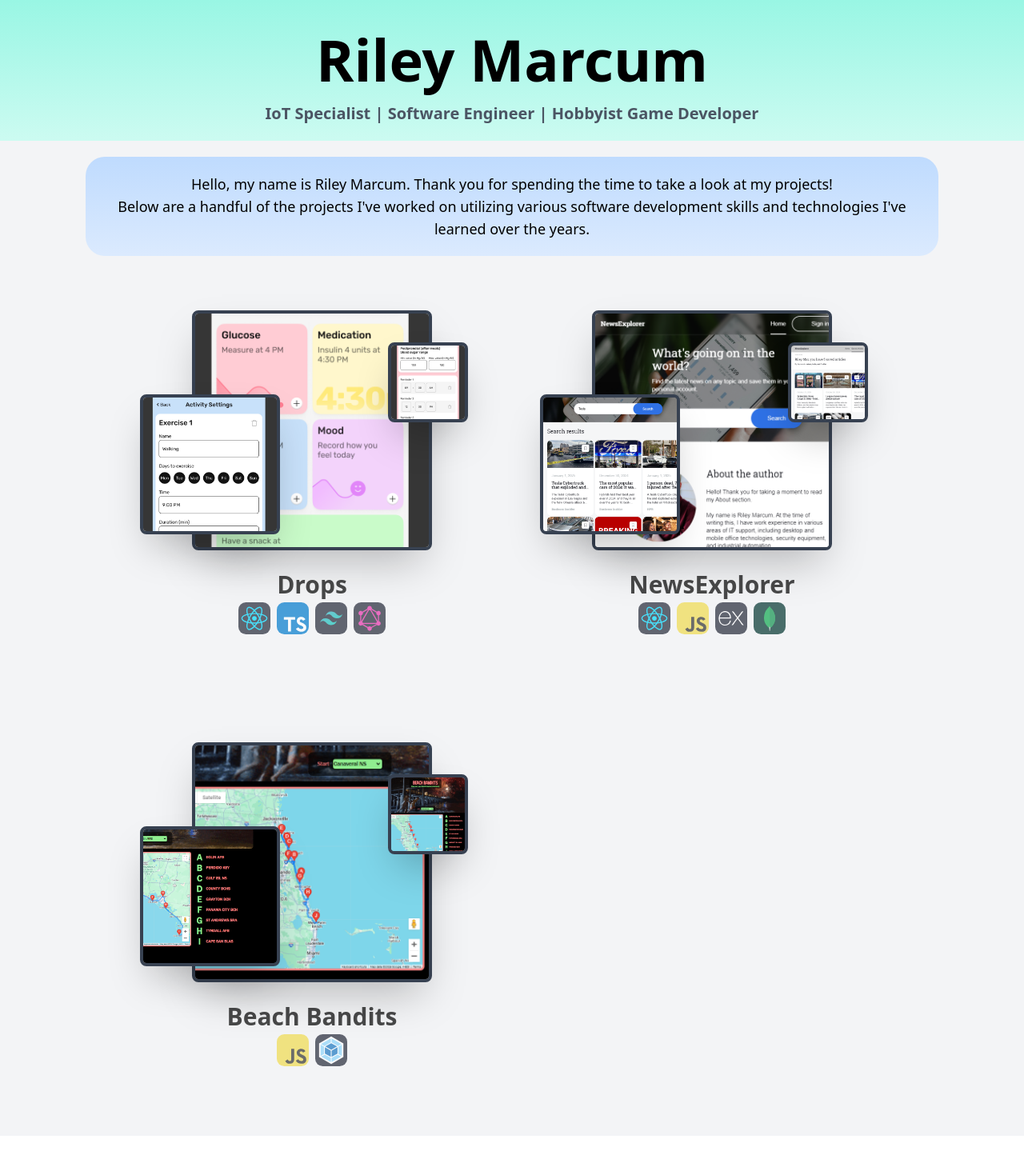
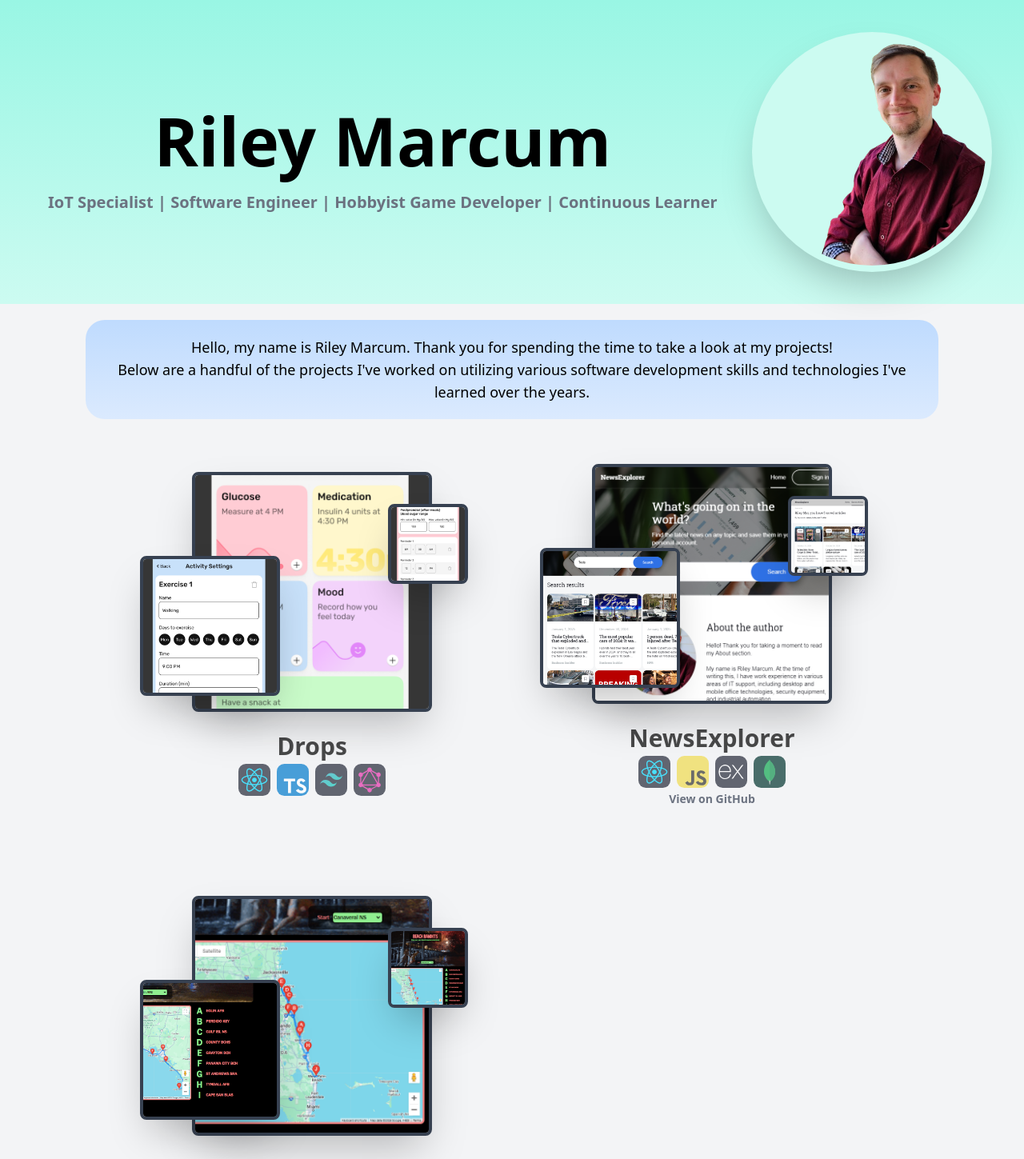
Before and after one commit to Aivaxela/portfolio, a React (Vite) app: page / in a window 1280 px wide. Shown: the top 1449 px of the page at 80% size. Before the commit the page ends 1420 px from the top, so only its background shows below. Built offline with nearby package versions, Linux system fonts and the light colour scheme.

Commit message:
style updates to header and cluster

```diff
--- a/src/components/Cluster.jsx
+++ b/src/components/Cluster.jsx
@@ -6,6 +6,7 @@ export function Cluster({
   imgSecondary,
   imgTertiary,
   skills,
+  repoLink,
 }) {
   const commonImageAttributes =
     "rounded-lg border-4 border-gray-700 shadow-2xl duration-500";
@@ -51,6 +52,14 @@ export function Cluster({
             />
           ))}
         </div>
+        <a
+          className="text-gray-500 text-sm pt-1 hover:text-pink-700 font-semibold duration-300"
+          href={repoLink}
+          target="_blank"
+          rel="noopener noreferrer"
+        >
+          {`${repoLink ? "View on GitHub" : ""}`}
+        </a>
       </div>
     </div>
   );
--- a/src/components/Clusters.jsx
+++ b/src/components/Clusters.jsx
@@ -38,8 +38,9 @@ export function Clusters() {
         imgPrimary={ne1}
         imgSecondary={ne2}
         imgTertiary={ne3}
-        link={"https://github.com/Aivaxela/news_explorer_frontend"}
+        link={"https://yournewsexplorer.crabdance.com/"}
         skills={[react, js, express, mongo]}
+        repoLink={"https://github.com/Aivaxela/news_explorer_frontend"}
       ></Cluster>
       <Cluster
         name="Beach Bandits"
@@ -47,8 +48,9 @@ export function Clusters() {
         imgPrimary={bb1}
         imgSecondary={bb2}
         imgTertiary={bb3}
-        link={"https://github.com/Aivaxela/beach-bandits"}
+        link={"https://aivaxela.github.io/beach-bandits/"}
         skills={[js, webpack]}
+        repoLink={"https://github.com/Aivaxela/beach-bandits"}
       ></Cluster>
     </div>
   );
--- a/src/components/Header.jsx
+++ b/src/components/Header.jsx
@@ -1,10 +1,22 @@
+import me from "../assets/me-removebg.png";
+
 export function Header() {
   return (
-    <header className="flex flex-col items-center bg-gradient-to-b from-teal-200 to-teal-100 p-5 w-full">
-      <h1 className="text-[72px] font-bold">Riley Marcum</h1>
-      <h2 className="text-xl font-semibold text-gray-600">
-        IoT Specialist | Software Engineer | Hobbyist Game Developer
-      </h2>
+    <header className="flex flex-col items-center bg-gradient-to-b p-10 from-teal-200 to-teal-100 w-full">
+      <div className="flex justify-between w-full">
+        <div className="flex flex-col justify-center text-center ml-5">
+          <h1 className="text-[84px] font-bold">Riley Marcum</h1>
+          <h2 className="text-xl font-semibold text-gray-500">
+            IoT Specialist | Software Engineer | Hobbyist Game Developer |
+            Continuous Learner
+          </h2>
+        </div>
+        <img
+          className="w-[300px] h-[300px] rounded-full bg-teal-100 p-2 shadow-2xl"
+          src={me}
+          alt="portrait photo of Riley"
+        />
+      </div>
     </header>
   );
 }
```
Also changed, not shown: src/assets/me-removebg.png (added).
